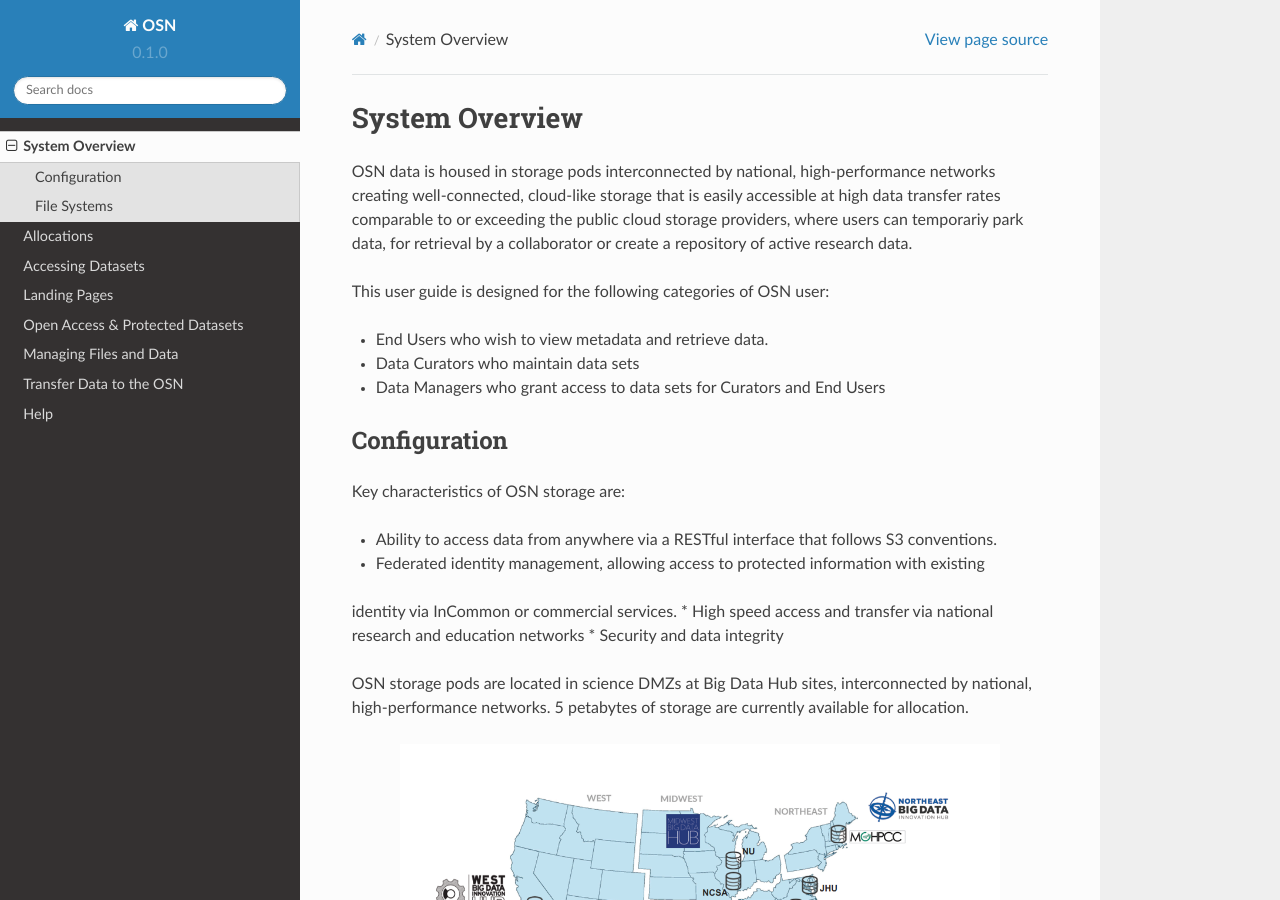
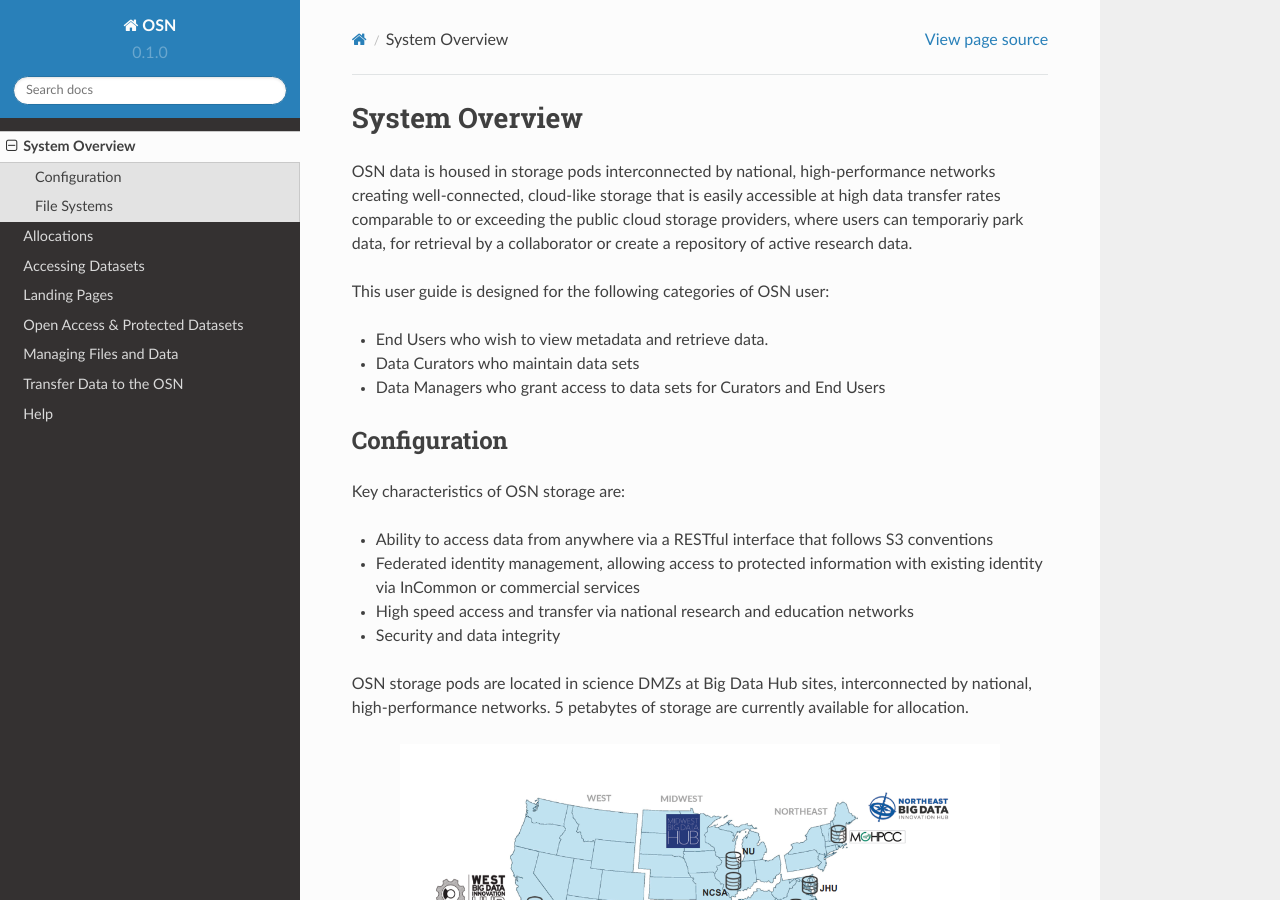
Before and after one commit to csimio/rtd-osn, a Sphinx documentation site: the page built from docs/source/system-overview.rst, in a window 1280 px wide and 900 px high. Built offline with Sphinx 7.4.7 and the Read the Docs theme 2.0.0, drawn with Linux system fonts in a browser that asks for light colours.

```diff
--- a/docs/source/system-overview.rst
+++ b/docs/source/system-overview.rst
@@ -16,9 +16,8 @@ Configuration
 -------------
 Key characteristics of OSN storage are:
 
-* Ability to access data from anywhere via a RESTful interface that follows S3 conventions.
-* Federated identity management, allowing access to protected information with existing
-identity via InCommon or commercial services.
+* Ability to access data from anywhere via a RESTful interface that follows S3 conventions
+* Federated identity management, allowing access to protected information with existing identity via InCommon or commercial services
 * High speed access and transfer via national research and education networks
 * Security and data integrity
 
```
